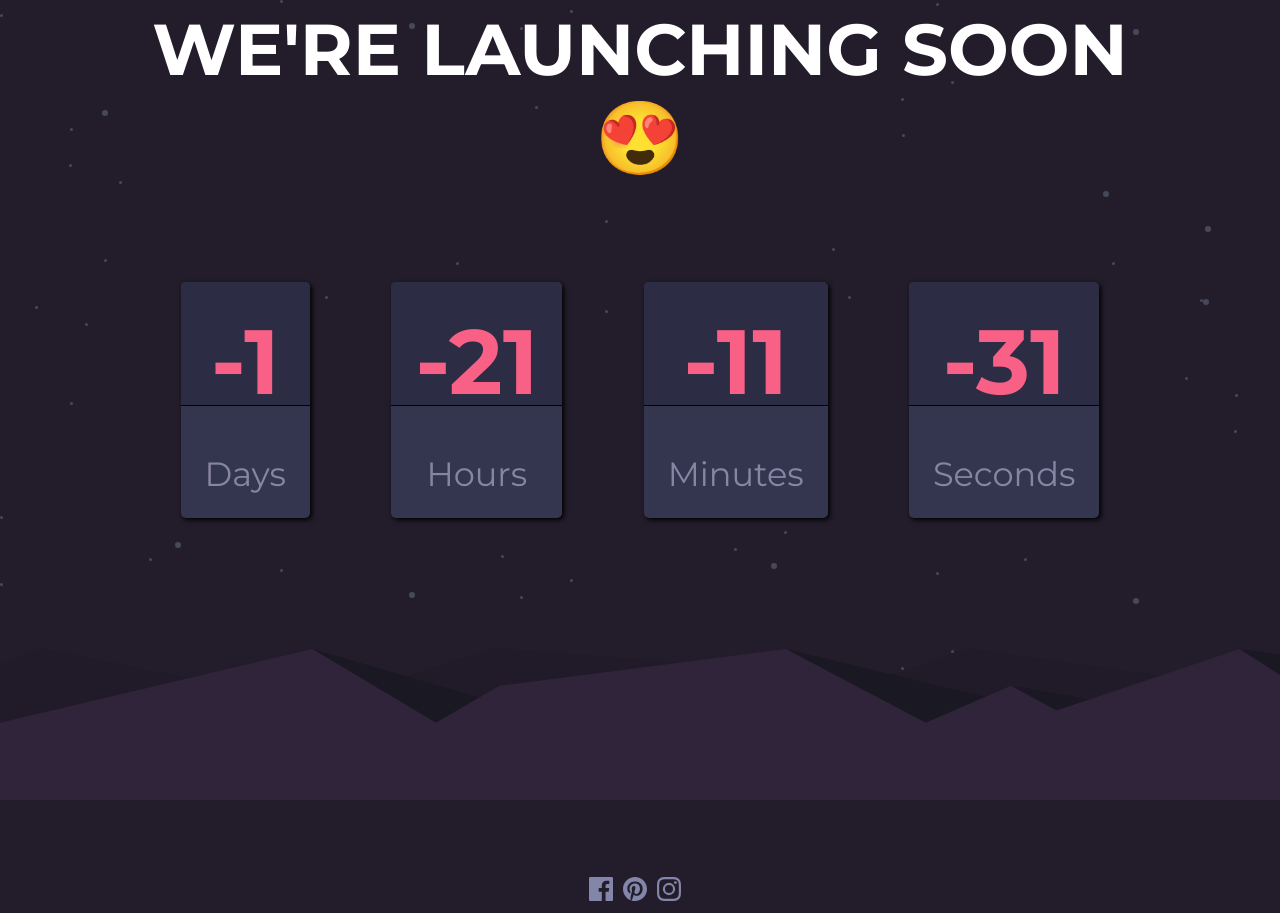
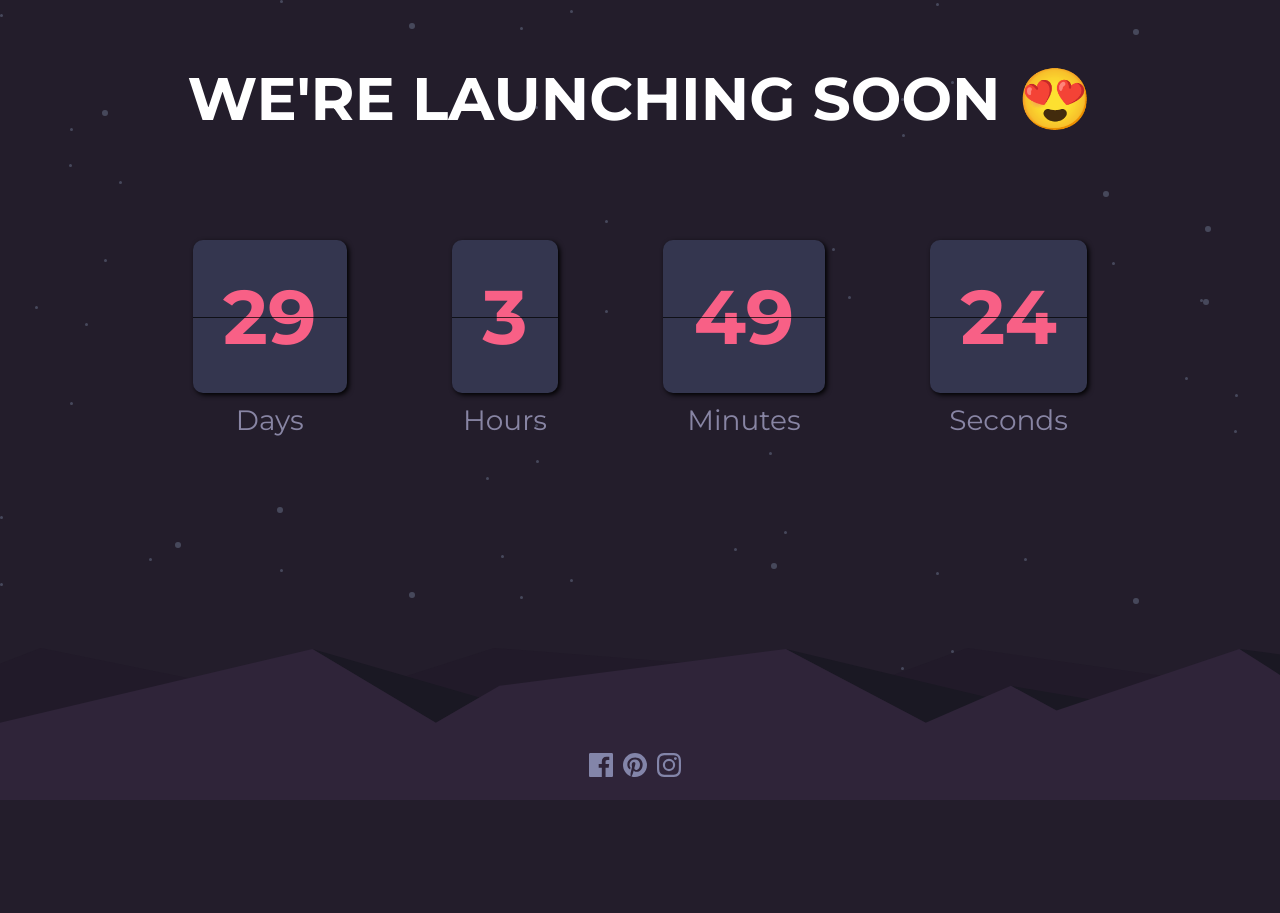
Before and after one commit to leo-marqz/countdown_timer, a plain HTML site: page index.html in a window 1280 px wide. After the commit the page ends 800 px from the top, so only its background shows below. Drawn offline with Linux system fonts and the light colour scheme.

Commit message:
modificacion de fecha y diseño

```diff
--- a/css/style.css
+++ b/css/style.css
@@ -13,7 +13,7 @@
     --numbers:#F86086;
     --text:#8885A4;
     --text-normal:#fff;
-    --small-card-top:#2C2C44;
+    --line:#2C2C44;
     --small-card-bottom:#34364F;
 }
 
@@ -72,38 +72,43 @@ main section .timer{
 }
 
 main section .timer .small-card{
-    background: var(--small-card-bottom);
+    /* background: var(--small-card-bottom); */
     padding: 0.5em;
     margin:5px;
     display: block;
     text-align: center;
-    box-shadow: 2px 2px 5px #000;
+    /* box-shadow: 2px 2px 5px #000; */
     border-radius: 5px;
     position: relative;
     z-index: 1;
     overflow: hidden;
 }
 
-main section .timer .small-card:before{
-    content:'';
-    width: 100%;
-    height: 50%;
-    position:absolute;
-    top:0;
-    left:0;
-    right: 0;
-    z-index: -1;
-    padding-bottom: 5px;
-    border-bottom: 1px solid #000;
-    background: var(--small-card-top);
-}
 
 main section .timer .small-card .number{
     font-size:1.9em;
     font-weight: bold;
+    background: var(--small-card-bottom);
     color: var(--numbers);
-    padding-bottom: 0.4em;
+    padding: 0.4em;
+    border-radius: 10px;
+    box-shadow: 2px 2px 5px #000;
+    margin-bottom: 10px;
+    position:relative;
 }
+
+main section .timer .small-card .number:after{
+    content:'';
+    width: 100%;
+    height: 50%;
+    position: absolute;
+    top:0;
+    left:0;
+    right:0;
+    border-bottom: 1px solid #000;
+    opacity: 0.7;
+}
+
 
 main section .timer .small-card .text{
     color: var(--text);
@@ -130,12 +135,12 @@ main section .timer .small-card .text{
 
 @media screen and (min-width:676px ){
     main section{
-        font-size: 32px;
+        font-size: 30px;
     }
 }
 
 @media screen and (min-width:1000px ){
     main section{
-        font-size: 48px;
+        font-size: 40px;
     }
 }
--- a/js/scripts.js
+++ b/js/scripts.js
@@ -14,12 +14,12 @@ const timeLeft = {
 
 let totalSeconds;
 
+
 function init(){
-    totalSeconds = Math.floor((new Date('04.24.2021') - new Date()) / 1000);
+    totalSeconds = Math.floor((new Date('05.24.2021') - new Date()) / 1000);
 
     let interval = setInterval(()=>{
         if(totalSeconds < 0){
-
             clearInterval(interval);
         }
         countTime();
```
